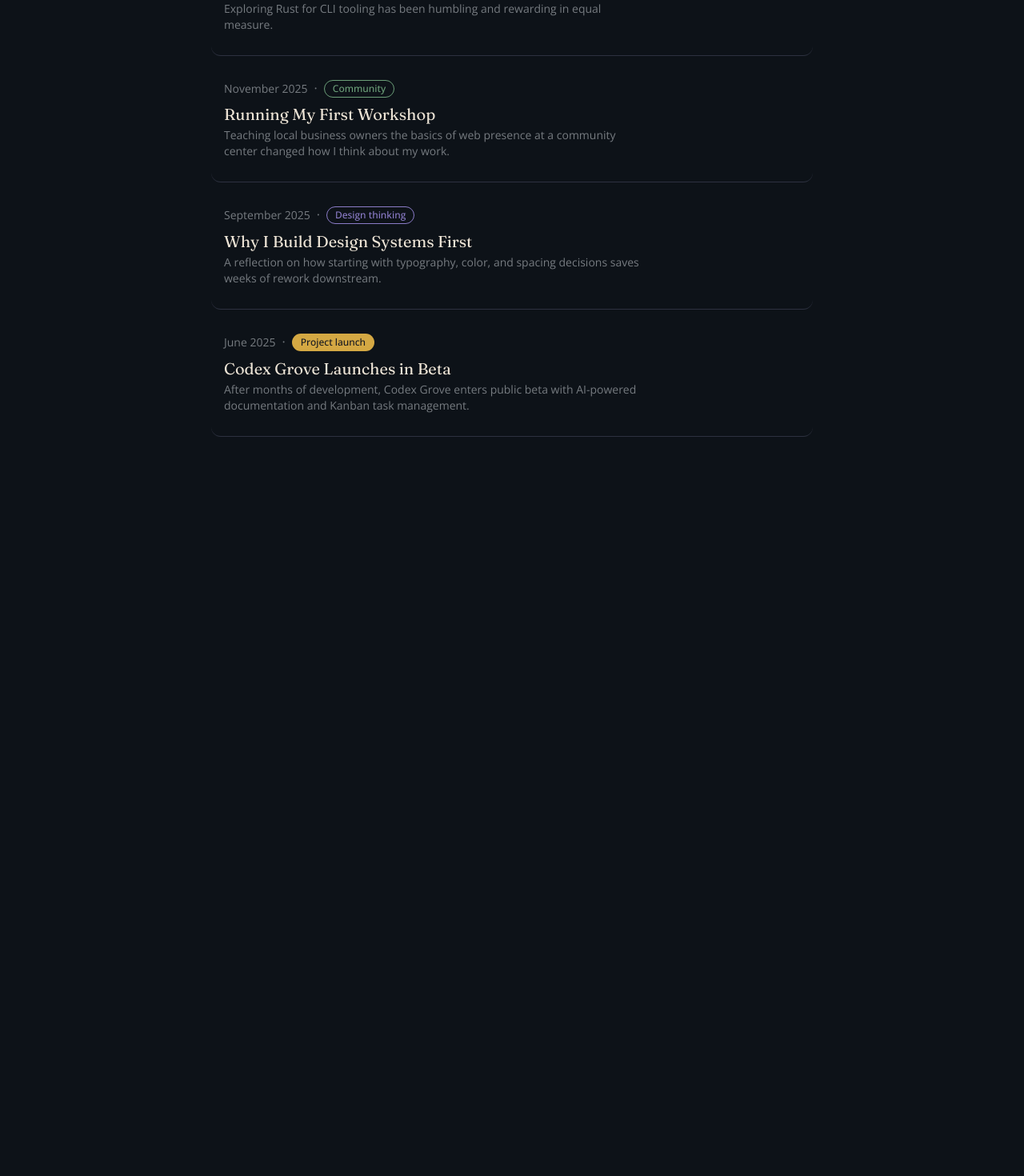
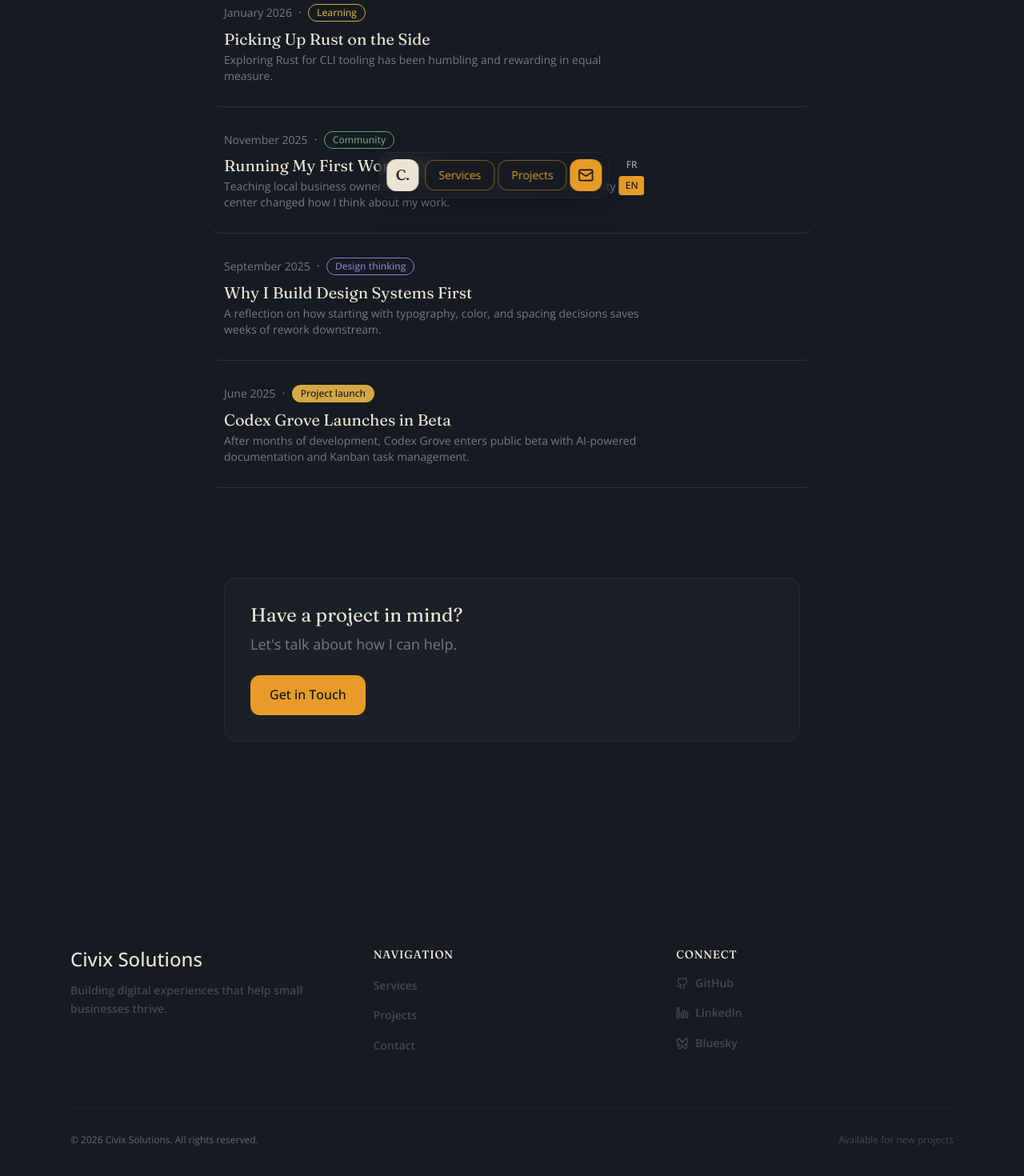
Before and after one commit to lucasalexander132/portfolio, a Next.js app: page /updates in a window 1280 px wide. Shown: the part 512-1982 px from the top of the page at 80% size. Before the commit the page ends 1106 px from the top, so only its background shows below. Built offline with nearby package versions, Linux system fonts and the light colour scheme.

Commit message:
feat(13-01): create updates layout with Navigation/Footer and wire ContactCTA
- Add updates layout.tsx with Navigation, Footer, and scroll-friendly padding
- Add ContactCTA below Suspense block in updates page
- Updates and detail pages now render with full site chrome

```diff
--- /dev/null
+++ b/src/app/updates/layout.tsx
@@ -0,0 +1,18 @@
+import { Navigation } from '@/components/layout/Navigation'
+import { Footer } from '@/components/layout/Footer'
+
+export default function UpdatesLayout({
+  children,
+}: {
+  children: React.ReactNode
+}) {
+  return (
+    <div className="min-h-screen bg-base-900">
+      <Navigation />
+      <div className="pt-16 pb-32">
+        {children}
+      </div>
+      <Footer />
+    </div>
+  )
+}
--- a/src/app/updates/page.tsx
+++ b/src/app/updates/page.tsx
@@ -3,6 +3,7 @@ import { Suspense } from 'react'
 import { getNow } from '@/lib/now'
 import { getUpdates } from '@/lib/updates'
 import UpdatesPageContent from '@/components/updates/UpdatesPageContent'
+import { ContactCTA } from '@/components/updates/ContactCTA'
 
 export function generateMetadata(): Metadata {
   const now = getNow()
@@ -22,8 +23,11 @@ export default async function UpdatesPage() {
   const entries = await getUpdates()
 
   return (
-    <Suspense>
-      <UpdatesPageContent now={now} entries={entries} />
-    </Suspense>
+    <>
+      <Suspense>
+        <UpdatesPageContent now={now} entries={entries} />
+      </Suspense>
+      <ContactCTA />
+    </>
   )
 }
```
